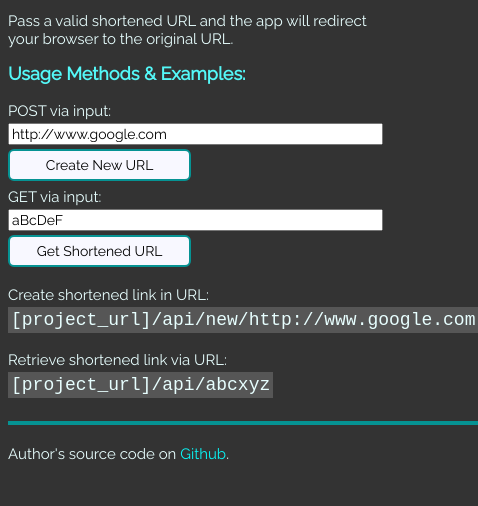
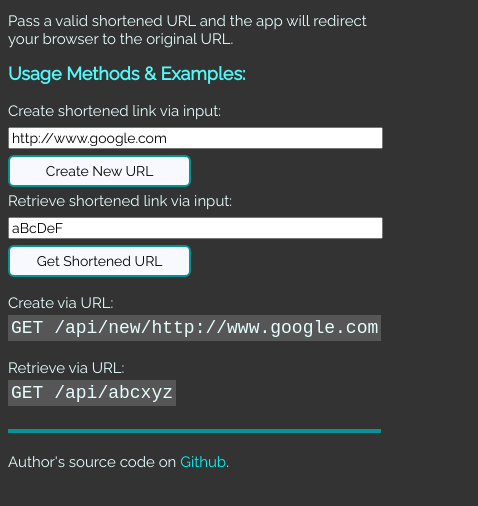
Before and after one commit to imooreva/url-shortener, a website: page public/index.html in a window 390 px wide. Shown: the part 100-606 px from the top of the page, 478 px wide, since content can reach past the window. Drawn offline with Linux system fonts and the light colour scheme.

```diff
--- a/public/index.html
+++ b/public/index.html
@@ -13,18 +13,18 @@
         <p>Pass a valid shortened URL and the app will redirect your browser to the original URL.</p>
         <h2 id="heading-2">Usage Methods &amp; Examples:</h2>
         <form action="new" method="GET">
-            <label for="post-url-input">POST via input:</label><br>
+            <label for="post-url-input">Create shortened link via input:</label><br>
             <input class="url-form-input" id="post-url-input" type="text" name="url" value="http://www.google.com" required>
-            <input type="submit" value="Create New URL">
+            <input type="submit" class="url-form-submit" value="Create New URL">
         </form><br>
         <form action="get" method="GET">
-            <label for="get-url-input">GET via input:</label><br>
+            <label for="get-url-input">Retrieve shortened link via input:</label><br>
             <input class="url-form-input" id="get-url-input" type="text" name="shortened" value="aBcDeF" required/\>
-            <input type="submit" value="Get Shortened URL">
+            <input type="submit" class="url-form-submit" value="Get Shortened URL">
         </form>
         <div id="url-methods">
-            <p>Create shortened link in URL:<br><span class="link-example">[project_url]/api/new/http://www.google.com</span></p>
-            <p>Retrieve shortened link via URL:<br><span class="link-example">[project_url]/api/abcxyz</span></p>
+            <p>Create via URL:<br><span class="link-example">GET /api/new/http://www.google.com</span></p>
+            <p>Retrieve via URL:<br><span class="link-example">GET /api/abcxyz</span></p>
             <hr id="hr1">
             <p id="footer">Author's source code on <a href="https://github.com/imooreva/url-shortener" target="_blank">Github</a>.</p>
         </div>
--- a/public/style.css
+++ b/public/style.css
@@ -8,18 +8,6 @@
 
 p, label {
     color: #E7FEFE;
-}
-
-form>input[type="submit"] {
-    background-color: #F8F8FF;
-    border: 0.125rem solid #069393;
-    border-radius: 0.375rem;
-    display: block;
-    font-family: 'Raleway', sans-serif;
-    font-size: 1.0rem;
-    padding: 0.5rem;
-    margin: 0.1875rem auto;
-    width: 40.5%;
 }
 
 #footer {
@@ -51,22 +39,26 @@
 .url-form-input {
     font-family: 'Raleway', sans-serif;
     font-size: 1.125rem;
+    margin: 0.25rem 0rem;
     width: 40%;
+}
+
+.url-form-submit {
+    background-color: #F8F8FF;
+    border: 0.125rem solid #069393;
+    border-radius: 0.375rem;
+    display: block;
+    font-family: 'Raleway', sans-serif;
+    font-size: 1.0rem;
+    margin: 0.125rem auto;
+    padding: 0.5rem;
+    width: 40.5%;
 }
 
 @media only screen and (max-width: 480px) {
     body {
         font-size: 0.9375rem;
         text-align: left;
-    }
-
-    form>input[type="submit"] {
-        clear: both;
-        float: left;
-        font-size: 0.875rem;
-        margin: 0.25rem 0;
-        padding: 0.375rem;
-        width: 49%;
     }
 
     label {
@@ -101,4 +93,12 @@
         font-size: 0.875rem;
         width: 98%;
     }
+
+    .url-form-submit {
+        clear: both;
+        float: left;
+        font-size: 0.875rem;
+        padding: 0.375rem;
+        width: 49%;
+    }
 }
--- a/server/server.js
+++ b/server/server.js
@@ -1,12 +1,12 @@
 var express = require('express');
-var helmet = require('helmet');
+//var helmet = require('helmet');
 var path = require('path');
 
 //configure express app and start listening
 var app = express();
 const PATH = path.join(__dirname, '../public');
 
-app.use(helmet());
+//app.use(helmet());
 app.use(express.static(PATH));
 app.use(require('./routes-api.js'));
 
```
Also changed, not shown: server/functions.js (+9 -6 lines), server/models/urls.test.js (+3 -3 lines).
